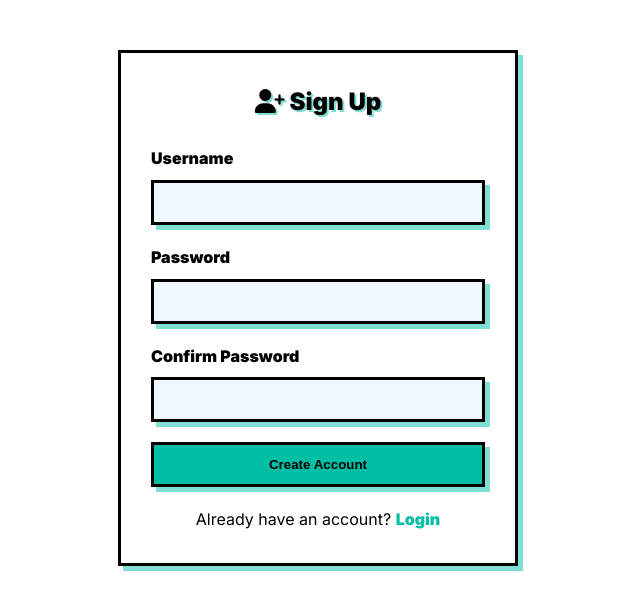
After one commit to Prabhdeep1701/retrocloud, a Flask app: page /signup in a window 1280 px wide. The commit adds this page. Shown: the top 610 px of the page, without its empty margins (322-962 px from the left). Run offline with Flask 3, Linux system fonts and the light colour scheme.

Commit message:
added the login and signup verification

```diff
--- a/main.py
+++ b/main.py
@@ -1,4 +1,4 @@
-from flask import Flask, request, send_from_directory, jsonify, send_file, render_template
+from flask import Flask, request, send_from_directory, jsonify, send_file, render_template, redirect, url_for, session, flash
 import os
 from pathlib import Path
 from flask_cors import CORS
@@ -6,9 +6,26 @@ from werkzeug.utils import secure_filename
 from pyngrok import ngrok
 import shutil
 import time
+from werkzeug.security import generate_password_hash, check_password_hash
+import sqlite3
+from functools import wraps
 
 app = Flask(__name__, static_folder='static')
+app.secret_key = 'your-secret-key-here'  # Change this to a random secret key
 CORS(app)
+
+# Initialize database
+def init_db():
+    conn = sqlite3.connect('users.db')
+    c = conn.cursor()
+    c.execute('''CREATE TABLE IF NOT EXISTS users
+                 (id INTEGER PRIMARY KEY AUTOINCREMENT,
+                 username TEXT UNIQUE NOT NULL,
+                 password TEXT NOT NULL)''')
+    conn.commit()
+    conn.close()
+
+init_db()
 
 ROOT_DIR = os.path.abspath("shared")
 
@@ -17,10 +34,71 @@ if not os.path.exists(ROOT_DIR):
 
 @app.route("/")
 def index():
+    if 'username' not in session:
+        return redirect(url_for('login'))
     return render_template("index.html")
 
+@app.route('/signup', methods=['GET', 'POST'])
+def signup():
+    if request.method == 'POST':
+        username = request.form['username']
+        password = request.form['password']
 
+        if not username or not password:
+            flash('Username and password are required')
+            return redirect(url_for('signup'))
+
+        try:
+            hashed_password = generate_password_hash(password, method='scrypt')
+            conn = sqlite3.connect('users.db')
+            c = conn.cursor()
+            c.execute("INSERT INTO users (username, password) VALUES (?, ?)",
+                     (username, hashed_password))
+            conn.commit()
+            conn.close()
+            flash('Registration successful! Please login.')
+            return redirect(url_for('login'))
+        except sqlite3.IntegrityError:
+            flash('Username already exists')
+            return redirect(url_for('signup'))
+
+    return render_template('signup.html')
+
+@app.route('/login', methods=['GET', 'POST'])
+def login():
+    if request.method == 'POST':
+        username = request.form['username']
+        password = request.form['password']
+
+        conn = sqlite3.connect('users.db')
+        c = conn.cursor()
+        c.execute("SELECT password FROM users WHERE username = ?", (username,))
+        user = c.fetchone()
+        conn.close()
+
+        if user and check_password_hash(user[0], password):
+            session['username'] = username
+            return redirect(url_for('index'))
+        flash('Invalid username or password')
+    return render_template('login.html')
+
+@app.route('/logout')
+def logout():
+    session.pop('username', None)
+    return redirect(url_for('login'))
+
+# Add this decorator to all routes that need authentication
+def login_required(f):
+    @wraps(f)
+    def decorated_function(*args, **kwargs):
+        if 'username' not in session:
+            return redirect(url_for('login', next=request.url))
+        return f(*args, **kwargs)
+    return decorated_function
+
+# Protect existing routes by adding @login_required decorator
 @app.route("/browse")
+@login_required
 def browse():
     rel_path = request.args.get("path", "")
     abs_path = os.path.abspath(os.path.join(ROOT_DIR, rel_path))
@@ -42,6 +120,7 @@ def browse():
     })
 
 @app.route("/download")
+@login_required
 def download():
     rel_path = request.args.get("path", "")
     abs_path = os.path.abspath(os.path.join(ROOT_DIR, rel_path))
--- a/templates/index.html
+++ b/templates/index.html
@@ -2,7 +2,7 @@
 <html lang="en">
 <head>
     <meta charset="UTF-8">
-    <title>NeoCloud</title>
+    <title>Retrocloud</title>
     <link rel="preconnect" href="https://fonts.googleapis.com">
     <link rel="preconnect" href="https://fonts.gstatic.com" crossorigin>
     <link href="https://fonts.googleapis.com/css2?family=Inter:wght@400;600;900&display=swap" rel="stylesheet">
@@ -20,7 +20,7 @@
     <header>
         <div class="logo">
             <i class="fas fa-cloud"></i>
-            <h1>NeoCloud</h1>
+            <h1>Retrocloud</h1>
         </div>
         <div class="search-container">
             <i class="fas fa-search search-icon"></i>
--- /dev/null
+++ b/templates/signup.html
@@ -0,0 +1,105 @@
+<!DOCTYPE html>
+<html lang="en">
+<head>
+    <meta charset="UTF-8">
+    <title>Sign Up - Retrocloud</title>
+    <link rel="preconnect" href="https://fonts.googleapis.com">
+    <link rel="preconnect" href="https://fonts.gstatic.com" crossorigin>
+    <link href="https://fonts.googleapis.com/css2?family=Inter:wght@400;600;900&display=swap" rel="stylesheet">
+    <link rel="stylesheet" href="https://cdnjs.cloudflare.com/ajax/libs/font-awesome/6.4.0/css/all.min.css">
+    <link rel="stylesheet" href="{{ url_for('static', filename='css/base.css') }}">
+    <link rel="stylesheet" href="{{ url_for('static', filename='css/layout.css') }}">
+    <meta name="viewport" content="width=device-width, initial-scale=1.0">
+    <style>
+        .signup-container {
+            max-width: 400px;
+            margin: 50px auto;
+            padding: 30px;
+            background-color: var(--bg-primary);
+            border: 3px solid var(--border-color);
+            box-shadow: var(--shadow-offset) var(--shadow-offset) 0 var(--shadow-color);
+        }
+        .signup-container h2 {
+            text-align: center;
+            margin-bottom: 25px;
+            color: var(--text-primary);
+            text-shadow: 2px 2px 0 var(--shadow-color);
+        }
+        .form-group {
+            margin-bottom: 20px;
+        }
+        .form-group label {
+            display: block;
+            margin-bottom: 8px;
+            font-weight: bold;
+            color: var(--text-primary);
+        }
+        .form-group input {
+            width: 100%;
+            padding: 12px;
+            background-color: var(--bg-secondary);
+            border: 3px solid var(--border-color);
+            color: var(--text-primary);
+            box-shadow: var(--shadow-offset) var(--shadow-offset) 0 var(--shadow-color);
+        }
+        button[type="submit"] {
+            width: 100%;
+            padding: 12px;
+            background-color: var(--accent-color);
+            border: 3px solid var(--border-color);
+            color: var(--text-primary);
+            font-weight: bold;
+            cursor: pointer;
+            box-shadow: var(--shadow-offset) var(--shadow-offset) 0 var(--shadow-color);
+            transition: transform 0.2s, box-shadow 0.2s;
+        }
+        button[type="submit"]:hover {
+            transform: translate(-2px, -2px);
+            box-shadow: calc(var(--shadow-offset) + 2px) calc(var(--shadow-offset) + 2px) 0 var(--shadow-color);
+        }
+        .login-link {
+            margin-top: 20px;
+            text-align: center;
+        }
+        .login-link a {
+            color: var(--accent-color);
+            font-weight: bold;
+            text-decoration: none;
+        }
+        .flash-message {
+            color: var(--accent-color);
+            text-align: center;
+            margin-bottom: 20px;
+            font-weight: bold;
+        }
+    </style>
+</head>
+<body>
+    <div class="signup-container">
+        <h2><i class="fas fa-user-plus"></i> Sign Up</h2>
+        {% with messages = get_flashed_messages() %}
+            {% if messages %}
+                <div class="flash-message">{{ messages[0] }}</div>
+            {% endif %}
+        {% endwith %}
+        <form method="POST" action="/signup">
+            <div class="form-group">
+                <label for="username">Username</label>
+                <input type="text" id="username" name="username" required>
+            </div>
+            <div class="form-group">
+                <label for="password">Password</label>
+                <input type="password" id="password" name="password" required>
+            </div>
+            <div class="form-group">
+                <label for="confirm_password">Confirm Password</label>
+                <input type="password" id="confirm_password" name="confirm_password" required>
+            </div>
+            <button type="submit">Create Account</button>
+        </form>
+        <div class="login-link">
+            Already have an account? <a href="{{ url_for('login') }}">Login</a>
+        </div>
+    </div>
+</body>
+</html>
```
Also changed, not shown: templates/login.html (added, +101 -0 lines), users.db (added), vercel.json (deleted), 1 other file.
